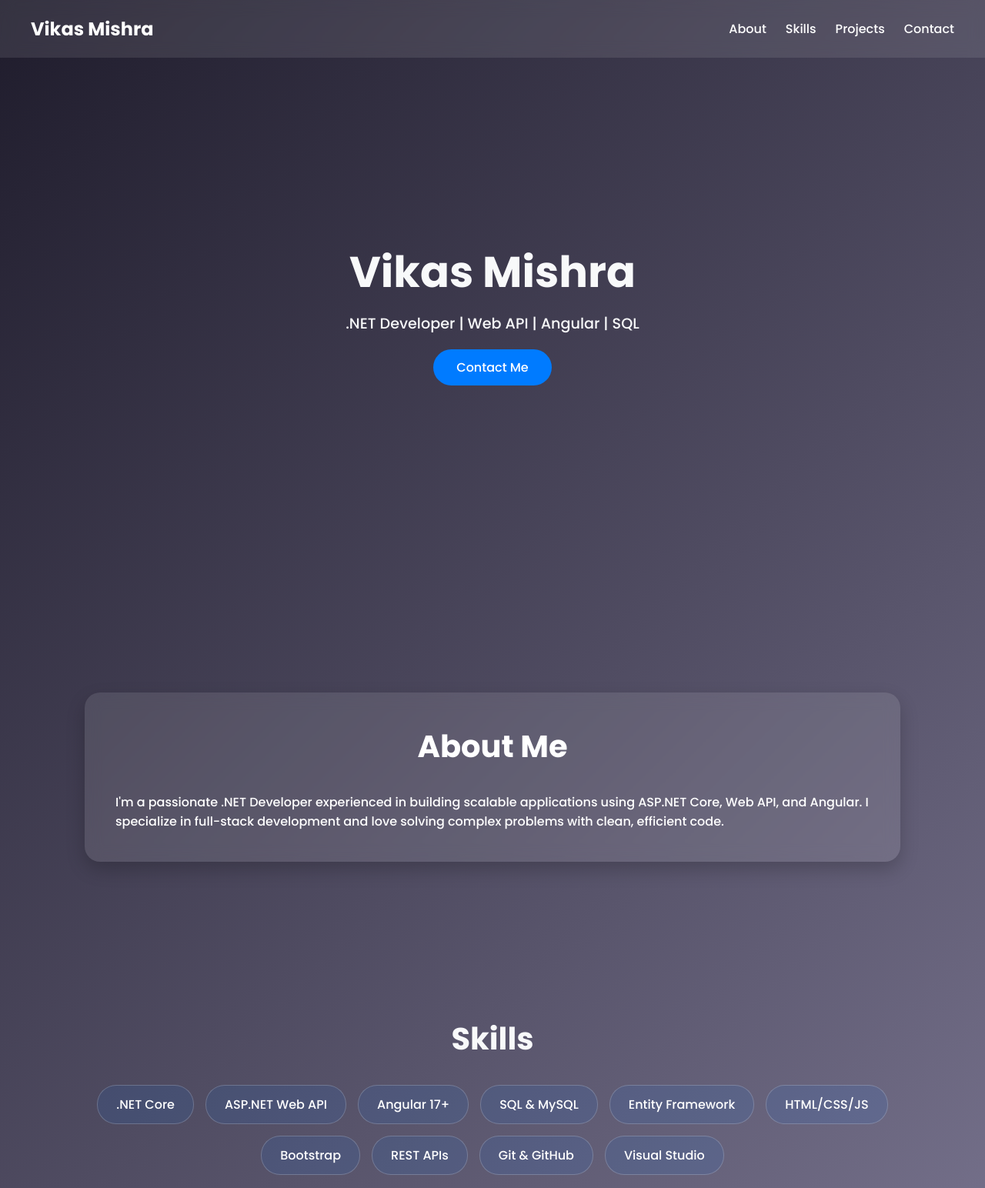
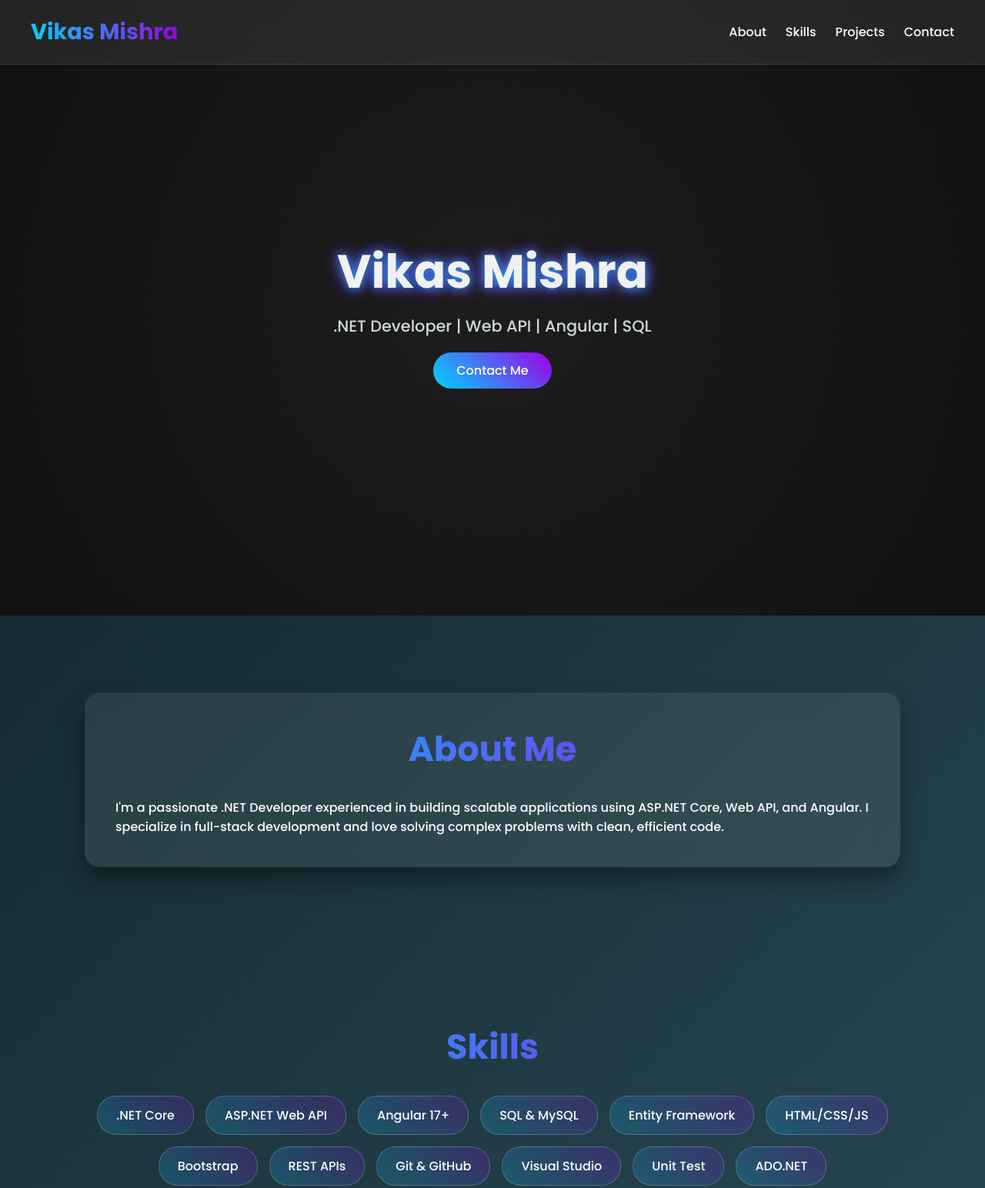
Before and after one commit to webdevvikasmishra/my-website, a plain HTML site: page index.html in a window 1280 px wide. Shown: the top 1544 px of the page at 77% size. Drawn offline with Linux system fonts and the light colour scheme.

Commit message:
Add files via upload

```diff
--- a/index.html
+++ b/index.html
@@ -8,11 +8,12 @@
   <link rel="stylesheet" href="https://cdnjs.cloudflare.com/ajax/libs/font-awesome/6.5.0/css/all.min.css">
   <style>
     :root {
-      --primary-color: #007bff;
-      --dark-color: #121212;
+      --primary-color: #00d4ff;
+      --accent-color: #9b00e8;
+      --dark-color: #0f0f0f;
       --light-color: #ffffff;
-      --glass-bg: rgba(255, 255, 255, 0.1);
-      --blur: blur(10px);
+      --glass-bg: rgba(255, 255, 255, 0.08);
+      --blur: blur(14px);
       --border-radius: 20px;
     }
 
@@ -28,9 +29,9 @@
 
     body {
       font-family: 'Poppins', sans-serif;
-      background: linear-gradient(135deg, #1f1c2c, #928dab);
-      color: #f8f9fa;
-      transition: background 0.3s ease;
+      background: linear-gradient(135deg, #0f2027, #203a43, #2c5364);
+      color: #f1f1f1;
+      overflow-x: hidden;
     }
 
     nav {
@@ -43,12 +44,16 @@
       background: var(--glass-bg);
       backdrop-filter: var(--blur);
       z-index: 999;
+      border-bottom: 1px solid rgba(255,255,255,0.1);
+      animation: fadeInDown 1s ease-out;
     }
 
     nav .logo {
-      font-size: 1.5rem;
+      font-size: 1.8rem;
       font-weight: bold;
-      color: white;
+      background: linear-gradient(to right, var(--primary-color), var(--accent-color));
+      -webkit-background-clip: text;
+      -webkit-text-fill-color: transparent;
     }
 
     nav ul {
@@ -61,7 +66,7 @@
       text-decoration: none;
       color: white;
       font-weight: 500;
-      transition: color 0.3s;
+      transition: 0.3s;
     }
 
     nav ul li a:hover {
@@ -75,31 +80,36 @@
       justify-content: center;
       text-align: center;
       padding: 0 20px;
+      background: radial-gradient(circle at center, #1d1d1d 0%, #111 100%);
+      animation: fadeIn 1.5s ease-in-out;
     }
 
     header h1 {
-      font-size: 3.5rem;
+      font-size: 3.8rem;
       margin-bottom: 10px;
+      animation: textGlow 3s ease-in-out infinite alternate;
     }
 
     header p {
-      font-size: 1.2rem;
+      font-size: 1.3rem;
       margin-bottom: 30px;
+      color: #cfd8dc;
     }
 
     .btn {
       padding: 12px 30px;
-      background-color: var(--primary-color);
+      background: linear-gradient(45deg, var(--primary-color), var(--accent-color));
       color: white;
       border: none;
       border-radius: 30px;
       font-size: 1rem;
       text-decoration: none;
-      transition: 0.3s;
+      transition: transform 0.3s ease, box-shadow 0.3s ease;
     }
 
     .btn:hover {
-      background-color: #0056b3;
+      transform: translateY(-4px) scale(1.05);
+      box-shadow: 0 12px 25px rgba(0, 0, 0, 0.4);
     }
 
     section {
@@ -109,9 +119,12 @@
     }
 
     section h2 {
-      font-size: 2.5rem;
+      font-size: 2.8rem;
       margin-bottom: 30px;
       text-align: center;
+      background: linear-gradient(to right, var(--primary-color), var(--accent-color));
+      -webkit-background-clip: text;
+      -webkit-text-fill-color: transparent;
     }
 
     .about, .contact, .project-card {
@@ -119,8 +132,9 @@
       backdrop-filter: var(--blur);
       padding: 40px;
       border-radius: var(--border-radius);
-      box-shadow: 0 10px 25px rgba(0, 0, 0, 0.2);
+      box-shadow: 0 15px 30px rgba(0, 0, 0, 0.4);
       color: white;
+      animation: fadeInUp 1s ease forwards;
     }
 
     .skills-grid {
@@ -133,17 +147,18 @@
 
     .skills-grid li {
       list-style: none;
-      background-color: rgba(0, 123, 255, 0.1);
+      background: linear-gradient(45deg, rgba(0,212,255,0.2), rgba(155,0,232,0.2));
       padding: 12px 24px;
       border-radius: 25px;
       font-weight: 500;
       color: #fff;
       border: 1px solid rgba(255,255,255,0.2);
-      transition: transform 0.3s ease;
+      transition: transform 0.3s ease, box-shadow 0.3s ease;
     }
 
     .skills-grid li:hover {
-      transform: scale(1.05);
+      transform: translateY(-6px);
+      box-shadow: 0 5px 18px rgba(0, 0, 0, 0.5);
     }
 
     .projects-grid {
@@ -162,6 +177,16 @@
       text-align: center;
       padding: 20px;
       font-size: 0.9rem;
+      color: #bbb;
+    }
+
+    a {
+      color: var(--primary-color);
+      text-decoration: none;
+    }
+
+    a:hover {
+      text-decoration: underline;
     }
 
     @media (max-width: 768px) {
@@ -170,16 +195,36 @@
       }
 
       nav .logo {
-        font-size: 1.2rem;
+        font-size: 1.4rem;
       }
 
       header h1 {
-        font-size: 2.2rem;
+        font-size: 2.5rem;
       }
 
       section h2 {
-        font-size: 1.8rem;
+        font-size: 2rem;
       }
+    }
+
+    @keyframes fadeInDown {
+      0% { opacity: 0; transform: translateY(-20px); }
+      100% { opacity: 1; transform: translateY(0); }
+    }
+
+    @keyframes fadeInUp {
+      0% { opacity: 0; transform: translateY(20px); }
+      100% { opacity: 1; transform: translateY(0); }
+    }
+
+    @keyframes fadeIn {
+      from { opacity: 0; }
+      to { opacity: 1; }
+    }
+
+    @keyframes textGlow {
+      0% { text-shadow: 0 0 10px var(--primary-color), 0 0 20px var(--accent-color); }
+      100% { text-shadow: 0 0 20px var(--accent-color), 0 0 30px var(--primary-color); }
     }
   </style>
 </head>
@@ -223,6 +268,8 @@
       <li>REST APIs</li>
       <li>Git & GitHub</li>
       <li>Visual Studio</li>
+      <li>Unit Test</li>
+      <li>ADO.NET</li>
     </ul>
   </section>
 
@@ -248,7 +295,7 @@
     <div class="contact">
       <h2>Contact Me</h2>
       <p>Want to collaborate or hire me? Get in touch!</p>
-      <p><i class="fas fa-envelope"></i> <a href="mailto:devvikasmishra@gamil.com">devvikasmishra@gamil.com</a></p>
+      <p><i class="fas fa-envelope"></i> <a href="mailto:devvikasmishra@gmail.com">devvikasmishra@gmail.com</a></p>
       <p><i class="fab fa-linkedin"></i> <a href="https://www.linkedin.com/in/vikasbits/" target="_blank">linkedin.com/in/vikasbits</a></p>
     </div>
   </section>
```
